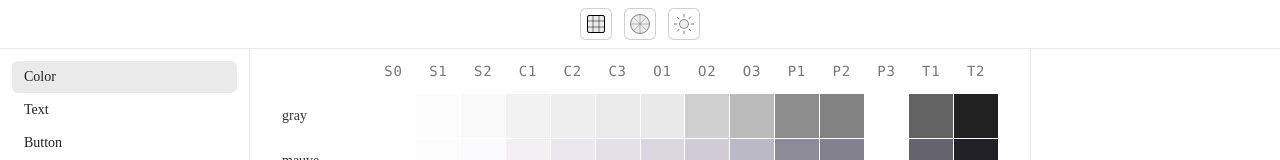
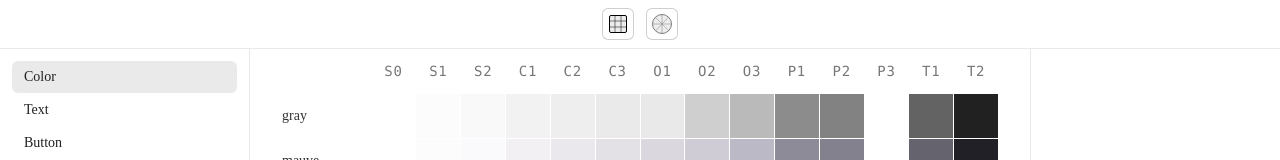
Before and after one commit to colmtuite/color-system, a Next.js app: page / in a window 1280 px wide. Shown: the top 160 px of the page. Built offline with nearby package versions, Linux system fonts and the light colour scheme.

Commit message:
delete dark mode toggle

```diff
--- a/src/app/components/Header.tsx
+++ b/src/app/components/Header.tsx
@@ -26,9 +26,6 @@ export default function Header() {
         <Toggle defaultPressed={true}>
           <IconWheelShade />
         </Toggle>
-        <Toggle defaultPressed={true}>
-          <IconSunShade />
-        </Toggle>
       </div>
     </header>
   );
```
